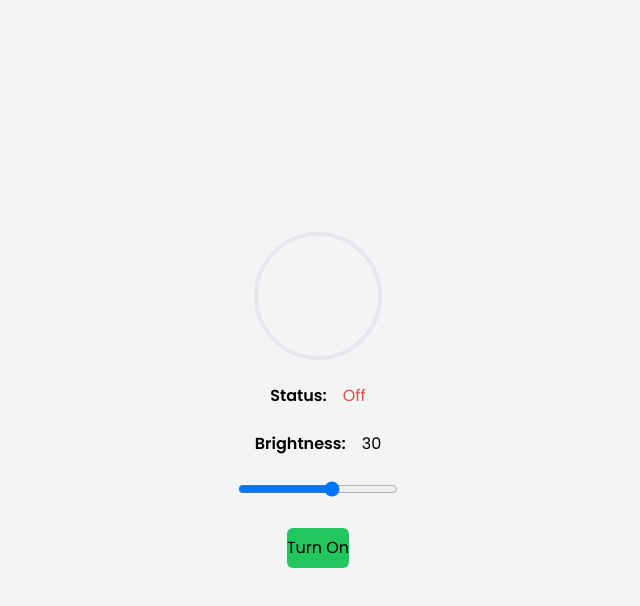
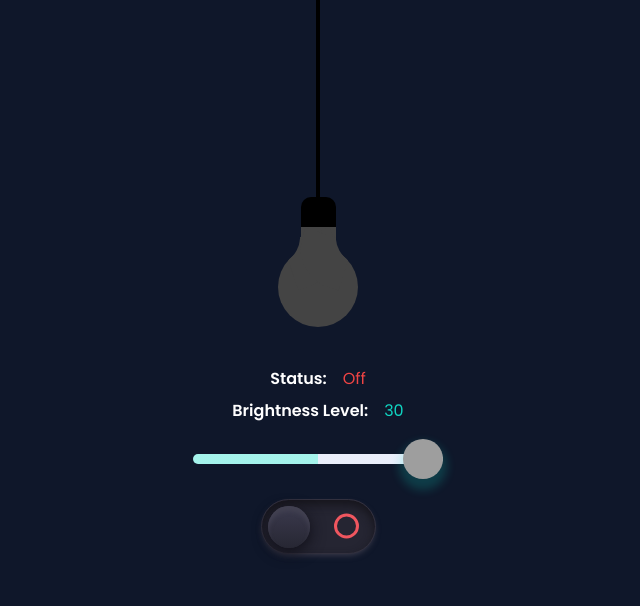
Before and after one commit to Prabakara-N/ProEmbSys-task, a React (Create React App) app: page /dashboard in a window 1280 px wide. Shown: the top 606 px of the page, without its empty margins (322-962 px from the left). Built offline with nearby package versions, Linux system fonts and the light colour scheme; no server answers.

Commit message:
bulb light effect added

```diff
--- a/src/components/Bulb.jsx
+++ b/src/components/Bulb.jsx
@@ -3,6 +3,7 @@ import React, { useState } from "react";
 const Bulb = () => {
   const [isOn, setIsOn] = useState(false);
   const [brightness, setBrightness] = useState(30);
+  const [value, setValue] = useState("");
 
   const handleToggle = () => {
     setIsOn(!isOn);
@@ -10,65 +11,83 @@ const Bulb = () => {
 
   const handleBrightnessChange = (e) => {
     setBrightness(parseInt(e.target.value));
+
+    const newValue = e.target.value * 25;
+    setValue(newValue);
+  };
+
+  const sliderStyle = {
+    background: `linear-gradient(to right,
+            hsl(174, 77%, 80%) 0%,
+            hsl(174, 77%, 80%) ${value}%,
+            hsl(224, 65%, 95%) 0%,
+            hsl(224, 65%, 95%) 100%)`,
   };
 
   const getBulbColor = () => {
     if (brightness === 0) {
-      return "bg-yellow-50 border-yellow-50";
-    } else if (brightness <= 10) {
-      return "bg-yellow-100 border-yellow-100";
-    } else if (brightness <= 20) {
-      return "bg-yellow-200 border-yellow-200";
-    } else if (brightness <= 30) {
-      return "bg-yellow-300 border-yellow-300";
-    } else if (brightness <= 40) {
-      return "bg-yellow-400 border-yellow-400";
-    } else if (brightness <= 50) {
-      return "bg-yellow-500 border-yellow-500";
+      return "bulb";
+    } else if (brightness === 1) {
+      return "bulb one";
+    } else if (brightness === 2) {
+      return "bulb two";
+    } else if (brightness === 3) {
+      return "bulb three";
+    } else if (brightness === 4) {
+      return "bulb four";
+    } else if (brightness === 5) {
+      return "bulb five";
     } else {
-      return "bg-yellow-600 border-yellow-600";
+      return "bulb five";
     }
   };
   return (
-    <div className="flex flex-col items-center justify-center min-h-screen bg-gray-100">
-      <div className="flex flex-col items-center space-y-6">
-        <div
-          className={`w-32 h-32 rounded-full border-4 ${
-            isOn && getBulbColor()
-          }`}
-        ></div>
-        <div className="flex items-center space-x-4">
-          <span className="font-semibold">Status:</span>
+    <>
+      <div className="flex flex-col items-center justify-center min-h-screen bg-slate-900">
+        <div className="wire"></div>
+        <div className={`${isOn && brightness > 0 ? "body on" : "body"} mb-10`}>
+          <div className={`${isOn ? getBulbColor() : "bulb"}`}>
+            <span></span>
+            <span></span>
+          </div>
+        </div>
+
+        <div className="flex items-center space-x-4 mb-2">
+          <span className="font-semibold text-white">Status:</span>
           <span className={isOn ? "text-green-500" : "text-red-500"}>
             {isOn ? "On" : "Off"}
           </span>
         </div>
-        <div className="flex items-center space-x-4">
-          <span className="font-semibold">Brightness:</span>
-          <span>{brightness}</span>
+        <div className="flex items-center space-x-4 text-white">
+          <span className="font-semibold ">Brightness Level:</span>
+          <span className="text-[#10d5c2]">{brightness}</span>
         </div>
-        <div className="w-40">
+        <div className="w-[250px] mt-6 mb-5">
           <input
             type="range"
             min="0"
-            max="50"
+            max="5"
             value={brightness}
             onChange={handleBrightnessChange}
-            className="w-full"
+            className={`{'bg-[${value}]'} w-full`}
+            id="price-slider"
+            style={sliderStyle}
           />
         </div>
-        <div>
-          <button
-            onClick={handleToggle}
-            className={`${
-              isOn ? "bg-red-500 text-white" : "bg-green-500 text-white"
-            }px-4 py-2 rounded-md`}
-          >
-            {isOn ? "Turn Off" : "Turn On"}
-          </button>
+
+        <div className="mt-2">
+          <label className="switch-button" htmlFor="switch">
+            <div className="switch-outer">
+              <input id="switch" type="checkbox" onChange={handleToggle} />
+              <div className="button">
+                <span className="button-toggle"></span>
+                <span className="button-indicator"></span>
+              </div>
+            </div>
+          </label>
         </div>
       </div>
-    </div>
+    </>
   );
 };
 
--- a/src/pages/Dashboard.jsx
+++ b/src/pages/Dashboard.jsx
@@ -3,9 +3,11 @@ import Bulb from "../components/Bulb";
 
 const Dashboard = () => {
   return (
-    <div>
-      <Bulb />
-    </div>
+    <>
+      <div>
+        <Bulb />
+      </div>
+    </>
   );
 };
 
--- a/src/pages/Login.jsx
+++ b/src/pages/Login.jsx
@@ -34,12 +34,10 @@ const Login = () => {
         <div className="fixed w-full px-4 py-20 z-50 ">
           <div className="max-w-[450px] h-[500px] mx-auto bg-black/80 text-white rounded-md">
             <div className="max-w-[320px] mx-auto py-16 px-3 md:px-0">
-              <div className="logo-login text-center ">
-                <img
-                  src="https://res.cloudinary.com/daxmjqsy2/image/upload/v1679395171/logo_q8a29a.png"
-                  alt="logo"
-                  className="w-[90px] h-[50px] mx-auto rounded-xl"
-                />
+              <div className="text-center mb-4">
+                <h2 className="font-semibold text-base md:text-lg">
+                  ProEmbSys Pvt Ltd
+                </h2>
               </div>
               <h1 className="text-3xl font-bold">Sign In</h1>
               {error ? (
--- a/src/pages/SignUp.jsx
+++ b/src/pages/SignUp.jsx
@@ -32,12 +32,10 @@ const SignUp = () => {
         <div className="fixed w-full px-4 py-14 z-50 ">
           <div className="max-w-[450px] h-[500px] mx-auto bg-black/80 text-white rounded-md shadow-xl">
             <div className="max-w-[320px] mx-auto py-16 px-2 md:px-0">
-              <div className="logo-login text-center ">
-                <img
-                  src="https://res.cloudinary.com/daxmjqsy2/image/upload/v1679395171/logo_q8a29a.png"
-                  alt="logo"
-                  className="w-[90px] h-[50px] mx-auto rounded-xl"
-                />
+              <div className="text-center mb-4">
+                <h2 className="font-semibold text-base md:text-lg">
+                  ProEmbSys Pvt Ltd
+                </h2>
               </div>
               <h1 className="text-3xl font-bold">Sign Up</h1>
               {error ? (
--- a/src/styles/App.css
+++ b/src/styles/App.css
@@ -48,3 +48,279 @@ body {
   font-family: "Poppins", sans-serif;
   background-color: var(--clr-white);
 }
+
+/* bulb */
+.wire {
+  position: absolute;
+  left: calc(50% - 2px);
+  bottom: 70%;
+  width: 4px;
+  height: 30vh;
+  background: #000;
+  z-index: 1;
+}
+
+.body.on {
+  background: radial-gradient(#555, #111);
+}
+
+.bulb {
+  position: relative;
+  width: 80px;
+  height: 80px;
+  background: #444;
+  border-radius: 50%;
+  z-index: 2;
+}
+
+.body.on .bulb.one {
+  background: #fff;
+  box-shadow: 0 0 50px #fff;
+}
+
+.body.on .bulb.two {
+  background: #fff;
+  box-shadow: 0 0 50px #fff, 0 0 100px #fff;
+}
+
+.body.on .bulb.three {
+  background: #fff;
+  box-shadow: 0 0 50px #fff, 0 0 100px #fff, 0 0 150px #fff;
+}
+
+.body.on .bulb.four {
+  background: #fff;
+  box-shadow: 0 0 50px #fff, 0 0 100px #fff, 0 0 150px #fff, 0 0 280px #fff;
+}
+
+.body.on .bulb.five {
+  background: #fff;
+  box-shadow: 0 0 50px #fff, 0 0 100px #fff, 0 0 150px #fff, 0 0 280px #fff,
+    0 0 250px #fff, 0 0 300px #fff, 0 0 350px #fff;
+}
+
+.bulb::before {
+  content: "";
+  position: absolute;
+  top: -50px;
+  left: 22.5px;
+  width: 35px;
+  height: 80px;
+  background: #444;
+  border-top: 30px solid #000;
+  border-radius: 10px;
+}
+.body.on .bulb::before {
+  background: #fff;
+}
+.body.on .bulb::after {
+  content: "";
+  position: absolute;
+  top: 50%;
+  left: 50%;
+  transform: translate(-50%, -50%);
+  width: 120px;
+  height: 120px;
+  background: #fff;
+  border-radius: 50%;
+  filter: blur(40px);
+}
+.bulb span:nth-child(1) {
+  position: absolute;
+  top: -16px;
+  left: -4px;
+  display: block;
+  width: 30px;
+  height: 30px;
+  background: transparent;
+  transform: rotate(342deg);
+  border-bottom-right-radius: 40px;
+  box-shadow: 20px 20px 0 10px #444;
+}
+.body.on .bulb span:nth-child(1) {
+  box-shadow: 20px 20px 0 10px #fff;
+}
+.bulb span:nth-child(2) {
+  position: absolute;
+  top: -16px;
+  right: -4px;
+  display: block;
+  width: 30px;
+  height: 30px;
+  background: transparent;
+  transform: rotate(17deg);
+  border-bottom-left-radius: 40px;
+  box-shadow: -20px 20px 0 10px #444;
+}
+.body.on .bulb span:nth-child(2) {
+  box-shadow: -20px 20px 0 10px #fff;
+}
+
+/* slider */
+
+input#price-slider {
+  width: 100%;
+  -webkit-appearance: none;
+  border-radius: 5px;
+  height: 10px;
+  background: linear-gradient(
+    to right,
+    hsl(174, 77%, 80%) 0%,
+    hsl(174, 77%, 80%) 50%,
+    hsl(224, 65%, 95%) 0%,
+    hsl(224, 65%, 95%) 100%
+  );
+  cursor: pointer;
+  transition: all 0.3s;
+}
+
+input#price-slider::-webkit-slider-thumb {
+  -webkit-appearance: none;
+  height: 40px;
+  width: 40px;
+  border-radius: 50%;
+  background-color: #10d5c2;
+  background-image: url("https://res.cloudinary.com/daxmjqsy2/image/upload/v1688969448/icon-slider_dtupei.svg");
+  background-repeat: no-repeat;
+  background-position: center;
+  box-shadow: 0px 7px 10px 4px rgba(16, 213, 194, 0.2);
+}
+
+input#price-slider::-webkit-slider-thumb:hover {
+  background-color: #4ab7ac;
+  transition: all 0.3s;
+}
+
+/* toggle button */
+.switch-button {
+  display: -webkit-box;
+  display: -ms-flexbox;
+  display: flex;
+  -webkit-box-align: center;
+  align-items: center;
+  -webkit-box-pack: center;
+  justify-content: center;
+  justify-content: center;
+  margin: auto;
+  height: 55px;
+}
+
+.switch-button .switch-outer {
+  height: 100%;
+  background: #252532;
+  width: 115px;
+  border-radius: 165px;
+  -webkit-box-shadow: inset 0px 5px 10px 0px #16151c, 0px 3px 6px -2px #403f4e;
+  box-shadow: inset 0px 5px 10px 0px #16151c, 0px 3px 6px -2px #403f4e;
+  border: 1px solid #32303e;
+  padding: 6px;
+  -webkit-box-sizing: border-box;
+  box-sizing: border-box;
+  cursor: pointer;
+  -webkit-tap-highlight-color: transparent;
+}
+
+.switch-button .switch-outer input[type="checkbox"] {
+  opacity: 0;
+  -webkit-appearance: none;
+  -moz-appearance: none;
+  appearance: none;
+  position: absolute;
+}
+
+.switch-button .switch-outer .button-toggle {
+  height: 42px;
+  width: 42px;
+  background: -webkit-gradient(
+    linear,
+    left top,
+    left bottom,
+    from(#3b3a4e),
+    to(#272733)
+  );
+  background: -o-linear-gradient(#3b3a4e, #272733);
+  background: linear-gradient(#3b3a4e, #272733);
+  border-radius: 100%;
+  -webkit-box-shadow: inset 0px 5px 4px 0px #424151, 0px 4px 15px 0px #0f0e17;
+  box-shadow: inset 0px 5px 4px 0px #424151, 0px 4px 15px 0px #0f0e17;
+  position: relative;
+  z-index: 2;
+  -webkit-transition: left 0.3s ease-in;
+  -o-transition: left 0.3s ease-in;
+  transition: left 0.3s ease-in;
+  left: 0;
+}
+
+.switch-button
+  .switch-outer
+  input[type="checkbox"]:checked
+  + .button
+  .button-toggle {
+  left: 58%;
+}
+
+.switch-button
+  .switch-outer
+  input[type="checkbox"]:checked
+  + .button
+  .button-indicator {
+  -webkit-animation: indicator 1s forwards;
+  animation: indicator 1s forwards;
+}
+
+.switch-button .switch-outer .button {
+  width: 100%;
+  height: 100%;
+  display: -webkit-box;
+  display: -ms-flexbox;
+  display: flex;
+  position: relative;
+  -webkit-box-pack: justify;
+  justify-content: space-between;
+}
+
+.switch-button .switch-outer .button-indicator {
+  height: 25px;
+  width: 25px;
+  top: 50%;
+  -webkit-transform: translateY(-50%);
+  transform: translateY(-50%);
+  border-radius: 50%;
+  border: 3px solid #ef565f;
+  -webkit-box-sizing: border-box;
+  box-sizing: border-box;
+  right: 10px;
+  position: relative;
+}
+
+@-webkit-keyframes indicator {
+  30% {
+    opacity: 0;
+  }
+
+  0% {
+    opacity: 1;
+  }
+
+  100% {
+    opacity: 1;
+    border: 3px solid #60d480;
+    left: -68%;
+  }
+}
+
+@keyframes indicator {
+  30% {
+    opacity: 0;
+  }
+
+  0% {
+    opacity: 1;
+  }
+
+  100% {
+    opacity: 1;
+    border: 3px solid #60d480;
+    left: -68%;
+  }
+}
```
